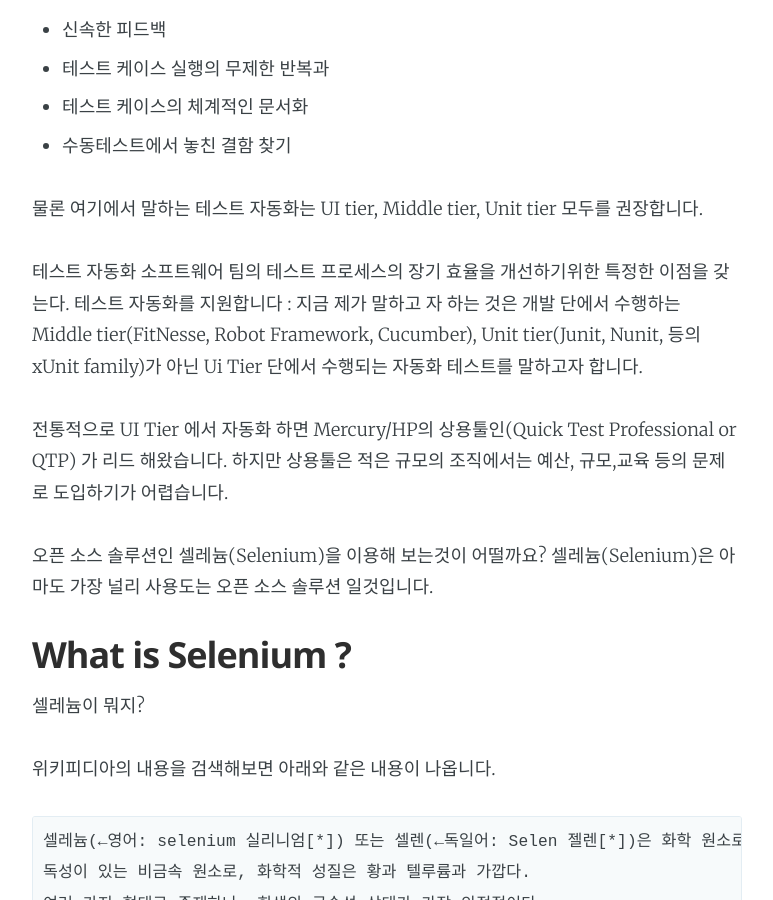
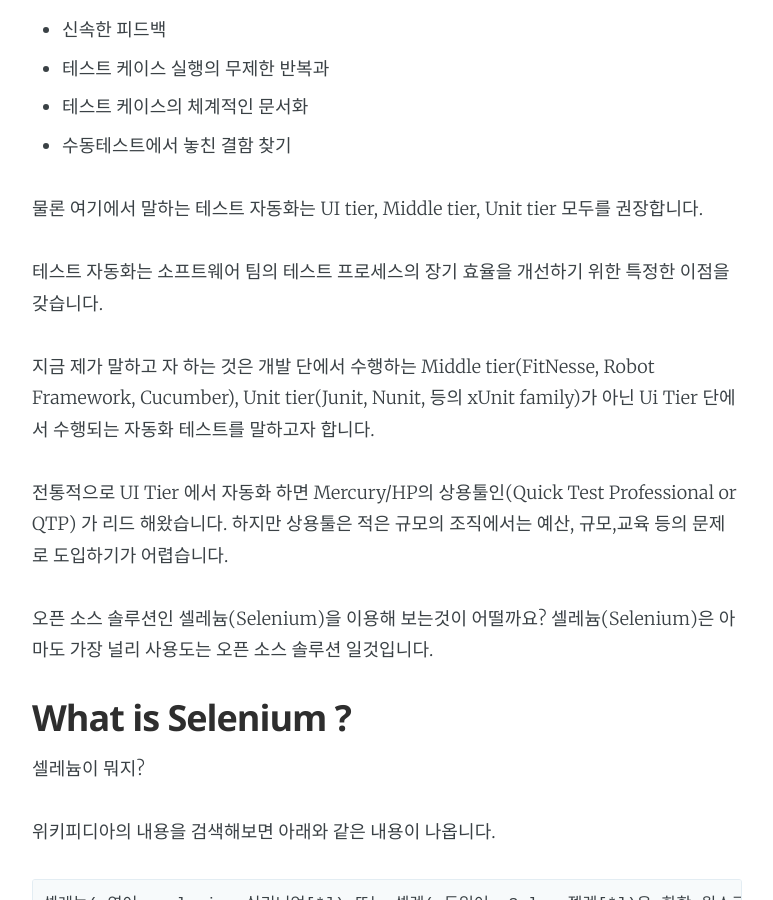
Before and after one commit to whatap/whatap.github.io, a Jekyll site: the page built from _posts/2015-10-02-Automation-with-Selenium.md, in a window 1280 px wide and 900 px high, scrolled down 641 px. Shown: the whole window, without its empty margins (253-1026 px from the left). Built offline with Jekyll 4.4.1, drawn with Linux system fonts in a browser that asks for light colours; Markdown is read by kramdown in place of the engine named in the settings.

Commit message:
오탈자 수정

```diff
--- a/_posts/2015-10-02-Automation-with-Selenium.md
+++ b/_posts/2015-10-02-Automation-with-Selenium.md
@@ -21,7 +21,8 @@
 
 물론 여기에서 말하는 테스트 자동화는 UI tier, Middle tier, Unit tier 모두를 권장합니다.
 
-테스트 자동화 소프트웨어 팀의 테스트 프로세스의 장기 효율을 개선하기위한 특정한 이점을 갖는다. 테스트 자동화를 지원합니다 :
+테스트 자동화는 소프트웨어 팀의 테스트 프로세스의 장기 효율을 개선하기 위한 특정한 이점을 갖습니다.
+
 지금 제가 말하고 자 하는 것은 개발 단에서 수행하는 Middle tier(FitNesse, Robot Framework, Cucumber), Unit tier(Junit, Nunit, 등의  xUnit family)가 아닌 Ui Tier 단에서 수행되는 자동화 테스트를 말하고자 합니다.
 
 전통적으로 UI Tier 에서 자동화 하면 Mercury/HP의 상용툴인(Quick Test Professional or QTP) 가 리드 해왔습니다.
```
